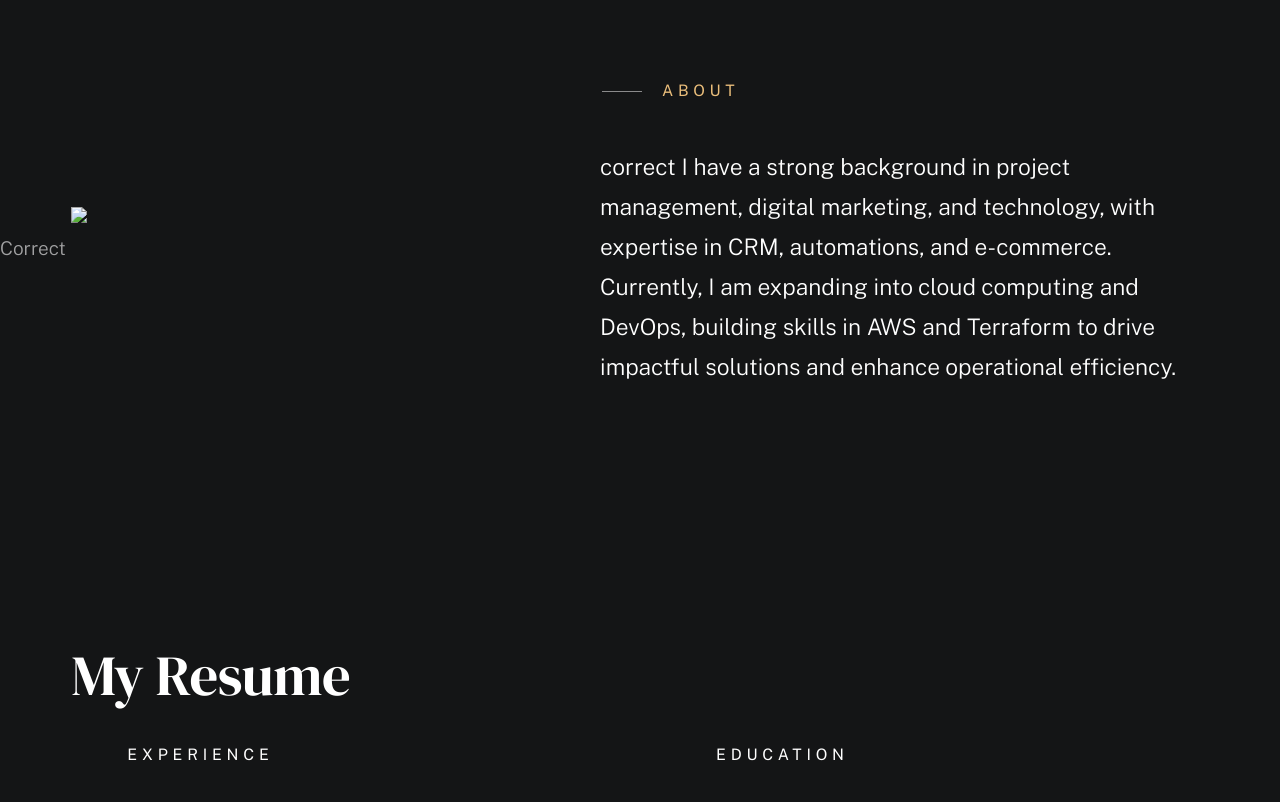
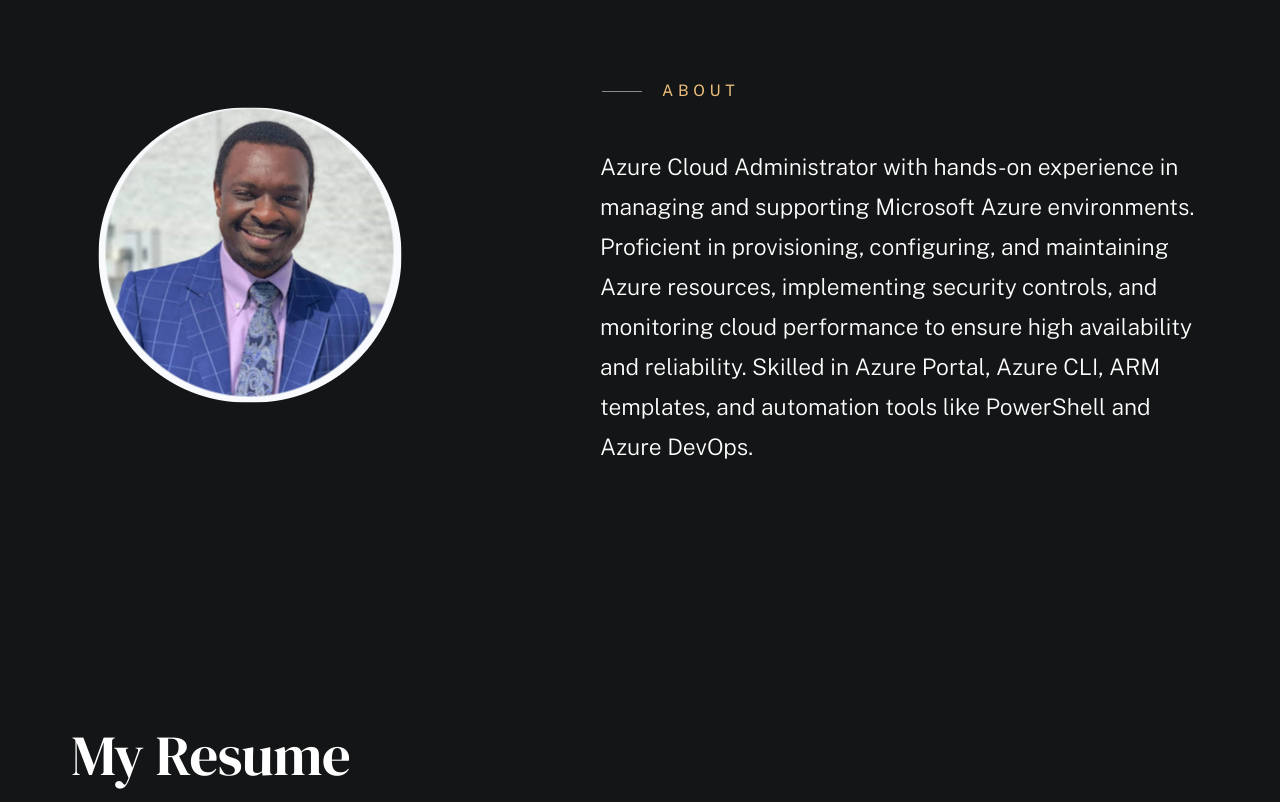
Before and after one commit to huguesGit/Azure-resume, a plain HTML site: page frontend/index.html in a window 1280 px wide. Shown: the part 941-1743 px from the top of the page. Drawn offline with nearby package versions, Linux system fonts and the light colour scheme; a script that the page names is missing; a web font is replaced by a local one.

Commit message:
Uptates to structure, created main.js file

```diff
--- a/frontend/index.html
+++ b/frontend/index.html
@@ -88,7 +88,7 @@
 
                     <div class="column">
                         <div class="text-pretitle with-line">
-                            Hello Visitor Number: <span class="counter-number"></span>
+                            Hello Visitor Number: <span class="counter"></span>
                         </div>
 
                         <h1 class="text-huge-title">
@@ -114,7 +114,7 @@
                 <div class="row about-info wide" data-animate-block>
 
                     <div class="column lg-6 md-12 about-info__pic-block">
-      Correct                  <img src="images/Isaac Oloruntimilehin Round Cropped Image.png">
+                    <img src="images\Hugues.png">
                     </div>
 
                     <div class="column lg-6 md-12">
@@ -123,8 +123,9 @@
                                 About
                             </h2>
                             <p class="attention-getter" data-animate-el>
-    correct                            I have a strong background in project management, digital marketing, and technology, with expertise in CRM, automations, and e-commerce.
-                                Currently, I am expanding into cloud computing and DevOps, building skills in AWS and Terraform to drive impactful solutions and enhance operational efficiency.
+                              Azure Cloud Administrator with hands-on experience in managing and supporting Microsoft Azure environments.
+                              Proficient in provisioning, configuring, and maintaining Azure resources, implementing security controls, and monitoring cloud performance to ensure high availability and reliability.
+                              Skilled in Azure Portal, Azure CLI, ARM templates, and automation tools like PowerShell and Azure DevOps.
                             </p>
 
                         </div>
```
Also changed, not shown: frontend/images/Hugues.png (added), frontend/main.js (added).
